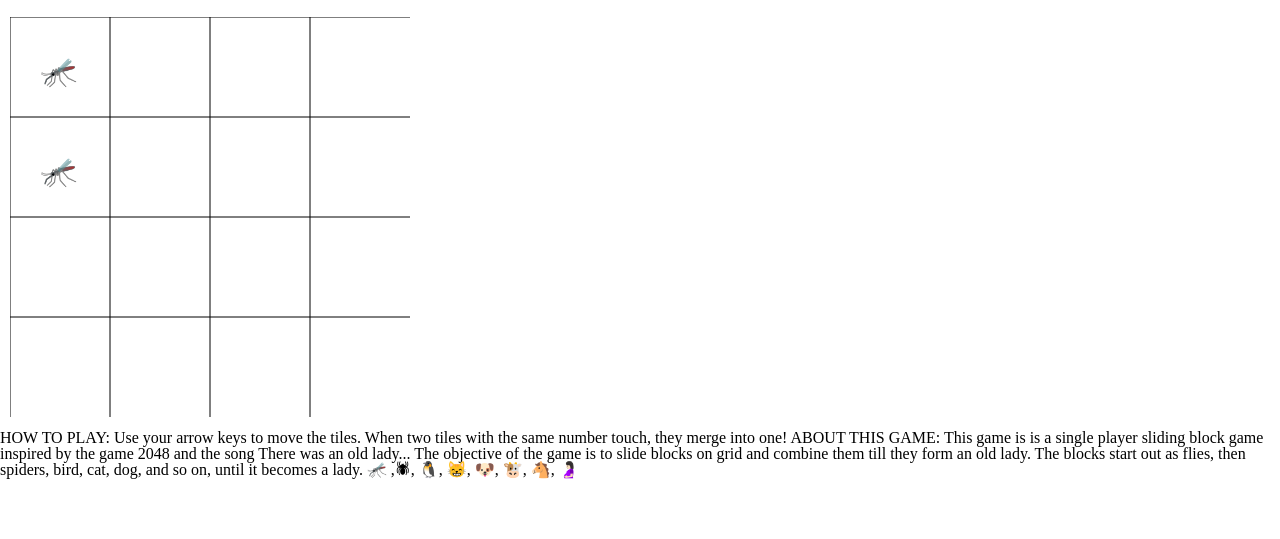
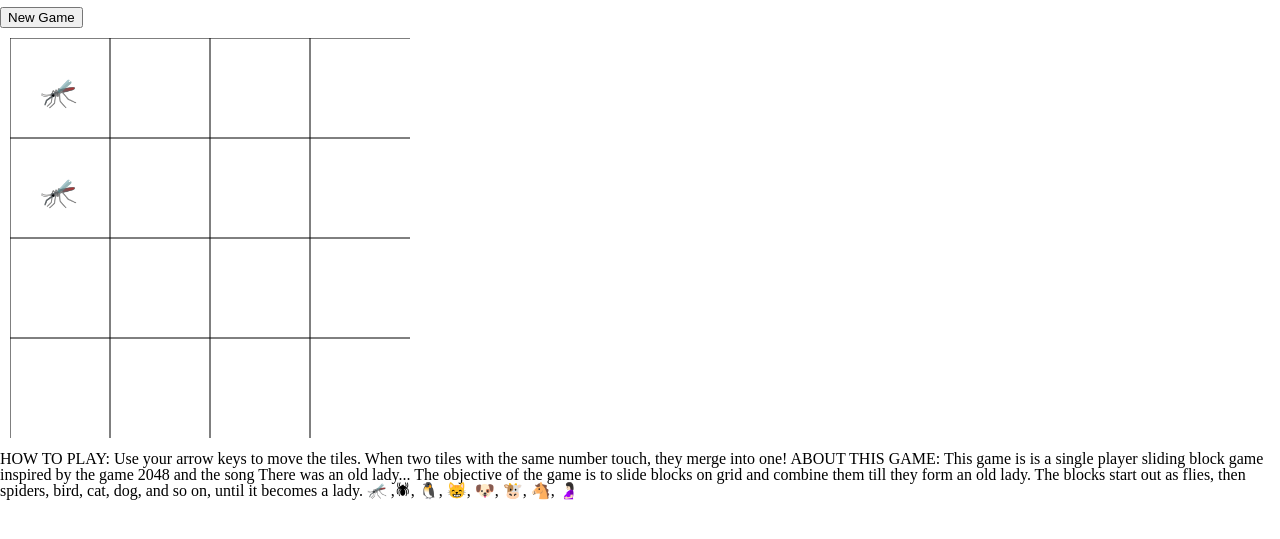
Before and after one commit to lisaw97/204Ate, a website built with webpack: page dist/index.html in a window 1280 px wide. Shown: the part 43-582 px from the top of the page. Built offline with nearby package versions, Linux system fonts and the light colour scheme.

Commit message:
Create new game button to reset game

```diff
--- a/app.js
+++ b/app.js
@@ -1,11 +1,21 @@
 import Game from './scr/game';
 import Instructions from './scr/instructions';
+import Scores from './scr/scores';
 
+// game
 const app = document.getElementById("app");
 const canvas = document.getElementById("canvas");
-const game = new Game(canvas);
+let game = new Game(canvas);
+
+// scores
+new Scores();
+
+// new game button
+const reset = document.getElementById("reset");
+reset.addEventListener("click", () => {game = new Game(canvas)});
+
+// instructions
 const instructions = new Instructions();
-
 app.appendChild(instructions.container);
 
 document.onkeydown = function(event) {
--- a/scr/game.js
+++ b/scr/game.js
@@ -2,10 +2,9 @@ import Grid from './grid';
 
 export default class Game {
   constructor(canvas) {
-    this.ctx = canvas.getContext("2d");
-    this.dimensions = { width: canvas.width, height: canvas.height };
-    this.grid = new Grid(canvas, this.ctx, this.dimensions);
+    this.grid = new Grid(canvas);
     this.grid.print();
+    this.displayScore();
   }
 
   makeMove(direction) {
@@ -15,6 +14,12 @@ export default class Game {
     if (this.lost() || this.won()) {
       this.openModal();
     }
+    this.displayScore();
+  }
+
+  displayScore() {
+    let currentScore = document.getElementById("currentScore");
+    if (currentScore) currentScore.innerText = `Score ${this.grid.score}`;
   }
 
   lost() {
--- a/scr/grid.js
+++ b/scr/grid.js
@@ -1,20 +1,23 @@
-const icons = [
-  "🦟",
-  "🕷",
-  "🐧",
-  "😸",
-  "🐶",
-  "🐮",
-  "🐴",
-  "🤰🏻"
-]
+const points = {
+  "🦟": 2,
+  "🕷": 4,
+  "🐧": 8,
+  "😸": 16,
+  "🐶": 32,
+  "🐮": 64,
+  "🐴": 128,
+  "🤰🏻": 256
+};
+
+const icons = Object.keys(points);
 
 export default class Grid {
-  constructor(canvas, ctx, dimensions) {
+  constructor(canvas) {
+    this.ctx = canvas.getContext("2d");
+    this.dimensions = { width: canvas.width, height: canvas.height };
     this.canvas = canvas;
-    this.ctx = ctx;
-    this.dimensions = dimensions;
     this.grid = this.makeGrid();
+    this.score = 0;
   }
 
   makeGrid() {
@@ -144,6 +147,7 @@ export default class Grid {
           icons[icons.indexOf(symbols[i]) + 1];
         newSymbols.push(newIcon);
         i += 2;
+        this.score += points[newIcon];
       } else {
         newSymbols.push(symbols[i]);
         i++;
@@ -169,6 +173,7 @@ export default class Grid {
         let newIcon = icons[icons.indexOf(symbols[i]) + 1];
         newSymbols.push(newIcon);
         i += 2;
+        this.score += points[newIcon];
       } else {
         newSymbols.push(symbols[i]);
         i++;
--- a/scr/instructions.js
+++ b/scr/instructions.js
@@ -14,4 +14,5 @@ export default class Instructions {
     node.appendChild(textnode);
     this.container.appendChild(node);
   }
+
 }
--- /dev/null
+++ b/scr/scores.js
@@ -0,0 +1,14 @@
+export default class Scores {
+  constructor() {
+    this.container = document.getElementById("scores");
+    // this.container = document.createElement("div");
+    // this.container.id = "scores";
+    this.render();
+  }
+
+  render() {
+    let node = document.createElement("h3");
+    node.id = "currentScore";
+    this.container.appendChild(node);
+  }
+}
```
Also changed, not shown: dist/index.html.
